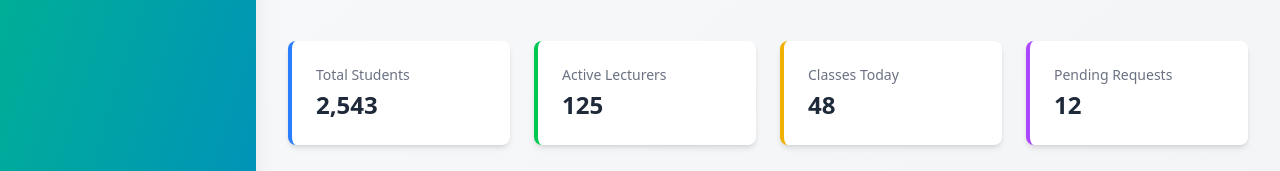
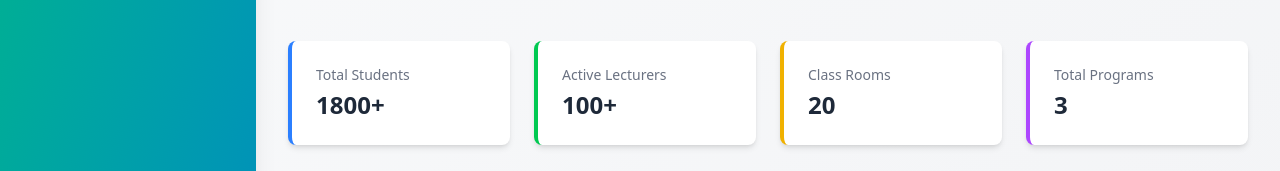
Before and after one commit to TehanLiyanage/Spacefix-Application---SDGP---CS48, a React (Vite) app: page /admin-dashboard in a window 1280 px wide. Shown: the part 591-762 px from the top of the page. Built offline with nearby package versions, Linux system fonts and the light colour scheme; no server answers.

Commit message:
Updated AdminDashboard component with new statistics and labels

```diff
--- a/src/components/dashboard/iit/AdminDashboard.jsx
+++ b/src/components/dashboard/iit/AdminDashboard.jsx
@@ -631,19 +631,19 @@ const AdminDashboard = () => {
               <div className="grid grid-cols-1 sm:grid-cols-2 lg:grid-cols-4 gap-4 lg:gap-6 mt-10">
                 <div className="bg-white p-4 sm:p-6 rounded-lg shadow-md border-l-4 border-blue-500 transition-all duration-300 hover:shadow-lg">
                   <h3 className="text-gray-500 text-xs sm:text-sm font-medium mb-1">Total Students</h3>
-                  <p className="text-xl sm:text-2xl font-bold text-gray-800">2,543</p>
+                  <p className="text-xl sm:text-2xl font-bold text-gray-800">1800+</p>
                 </div>
                 <div className="bg-white p-4 sm:p-6 rounded-lg shadow-md border-l-4 border-green-500 transition-all duration-300 hover:shadow-lg">
                   <h3 className="text-gray-500 text-xs sm:text-sm font-medium mb-1">Active Lecturers</h3>
-                  <p className="text-xl sm:text-2xl font-bold text-gray-800">125</p>
+                  <p className="text-xl sm:text-2xl font-bold text-gray-800">100+</p>
                 </div>
                 <div className="bg-white p-4 sm:p-6 rounded-lg shadow-md border-l-4 border-yellow-500 transition-all duration-300 hover:shadow-lg">
-                  <h3 className="text-gray-500 text-xs sm:text-sm font-medium mb-1">Classes Today</h3>
-                  <p className="text-xl sm:text-2xl font-bold text-gray-800">48</p>
+                  <h3 className="text-gray-500 text-xs sm:text-sm font-medium mb-1">Class Rooms</h3>
+                  <p className="text-xl sm:text-2xl font-bold text-gray-800">20</p>
                 </div>
                 <div className="bg-white p-4 sm:p-6 rounded-lg shadow-md border-l-4 border-purple-500 transition-all duration-300 hover:shadow-lg">
-                  <h3 className="text-gray-500 text-xs sm:text-sm font-medium mb-1">Pending Requests</h3>
-                  <p className="text-xl sm:text-2xl font-bold text-gray-800">12</p>
+                  <h3 className="text-gray-500 text-xs sm:text-sm font-medium mb-1">Total Programs</h3>
+                  <p className="text-xl sm:text-2xl font-bold text-gray-800">3</p>
                 </div>
               </div>
             </div>
```
